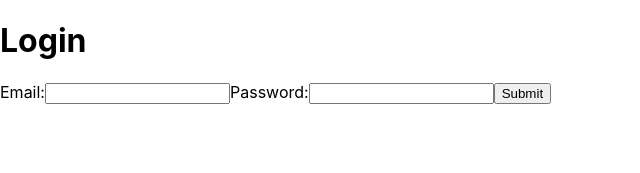
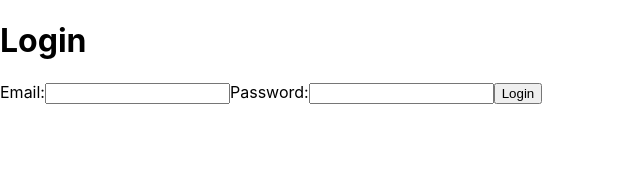
Before and after one commit to Sa-So/employee-management, a React (Create React App) app: page /login in a window 1280 px wide. Shown: the top 173 px of the page, without its empty margins (0-640 px from the left). Built offline with nearby package versions, Linux system fonts and the light colour scheme.

Commit message:
changed login button

```diff
--- a/src/components/Login.js
+++ b/src/components/Login.js
@@ -43,7 +43,7 @@ const Login = ({ setUser }) => {
             value={userDetails.password}
           />
         </label>
-        <input type="submit" value="Submit" />
+        <button>Login</button>
       </form>
     </>
   );
```
